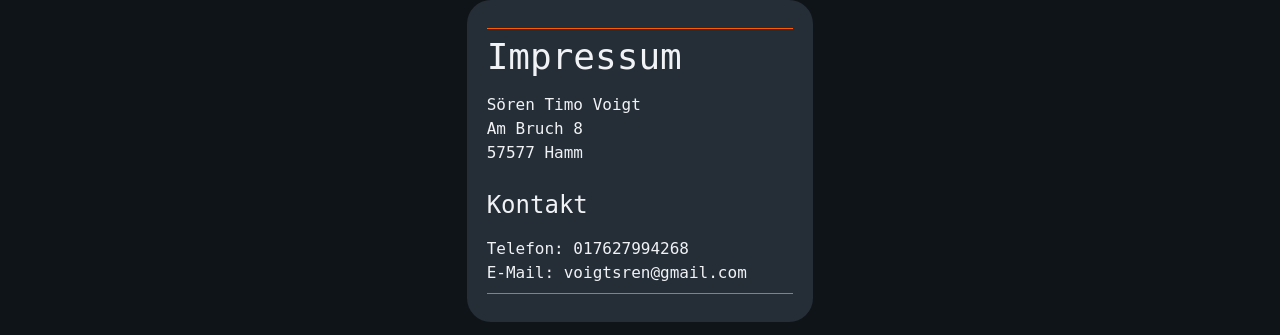
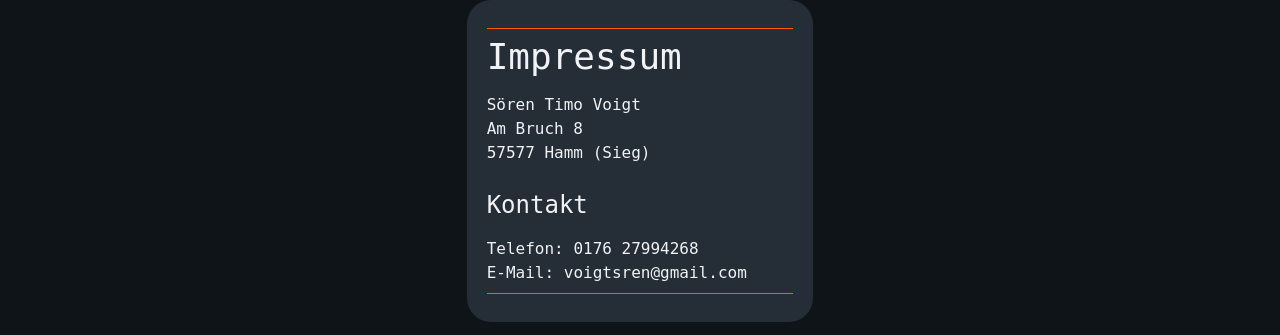
Before and after one commit to srenV/Portfolio, a React (Vite) app: page /impressum in a window 1280 px wide. Shown: the part 263-598 px from the top of the page. Built offline with nearby package versions, Linux system fonts and the light colour scheme.

Commit message:
Obfuscate contact info for spam protection

```diff
--- a/src/sections/About.jsx
+++ b/src/sections/About.jsx
@@ -44,7 +44,7 @@ export const About = () => {
             <h2 className="text-4xl md:text-5xl font-bold leading-tight animate-fade-in animation-delay-100 text-(--color-secondary-foreground)">
               Building our future,
               <span className="font-serif italic font-normal text-white">
-                {" "}
+                <br />
                 step by step.
               </span>
             </h2>
--- a/src/sections/Impressum.jsx
+++ b/src/sections/Impressum.jsx
@@ -5,7 +5,6 @@ import { Home } from "lucide-react";
 export const Impressum = () => {
   return (
     <div className="mx-auto min-h-screen px-10 md:px-30 pt-32 pb-20 relative z-10 items-center justify-center md:flex">
-
       <button
         className=" absolute md:fixed bottom-10 right-10 bg-(--color-primary) p-2 rounded-3xl"
         size="lg"
@@ -24,18 +23,24 @@ export const Impressum = () => {
         <h1 className="text-2xl md:text-4xl  mb-4">Impressum</h1>
 
         <p>
-          S&ouml;ren Timo Voigt
+          &#83;&#246;&#114;&#101;&#110;&#32;&#84;&#105;&#109;&#111;&#32;&#86;&#111;&#105;&#103;&#116;
           <br />
-          Am Bruch 8
+          &#65;&#109;&#32;&#66;&#114;&#117;&#99;&#104;&#32;&#56;
           <br />
-          57577 Hamm
+          &#53;&#55;&#53;&#55;&#55;&#32;&#72;&#97;&#109;&#109;&#32;&#40;&#83;&#105;&#101;&#103;&#41;
         </p>
 
         <h2 className="text-xl md:text-2xl mt-6 mb-4">Kontakt</h2>
         <p>
-          Telefon: 017627994268
+          Telefon:{" "}
+          <a href="tel:&#48;&#49;&#55;&#54;&#50;&#55;&#57;&#57;&#52;&#50;&#54;&#56;">
+            &#48;&#49;&#55;&#54; &#50;&#55;&#57;&#57;&#52;&#50;&#54;&#56;
+          </a>
           <br />
-          E-Mail: voigtsren@gmail.com
+          E-Mail:{" "}
+          <a href="mailto:&#118;&#111;&#105;&#103;&#116;&#115;&#114;&#101;&#110;&#64;&#103;&#109;&#97;&#105;&#108;&#46;&#99;&#111;&#109;">
+            &#118;&#111;&#105;&#103;&#116;&#115;&#114;&#101;&#110;&#64;&#103;&#109;&#97;&#105;&#108;&#46;&#99;&#111;&#109;
+          </a>
         </p>
         <hr className="text-(--color-primary) mt-2 mb-2" />
       </div>
--- a/src/sections/Legal.jsx
+++ b/src/sections/Legal.jsx
@@ -19,10 +19,11 @@ export const Legal = () => {
         </Link>
       </button>
       <div className="bg-(--color-muted) p-5 md:p-15 rounded-4xl">
-
         <p className="text-sm text-gray-500 italic mb-8 border-l-4 border-(--color-primary) pl-4">
-    Note: As this website is hosted and operated from Germany, the legal notices below are provided in German in accordance with local laws (DSGVO/GDPR).
-  </p>
+          Note: As this website is hosted and operated from Germany, the legal
+          notices below are provided in German in accordance with local laws
+          (DSGVO/GDPR).
+        </p>
         <h1 className="text-2xl md:text-4xl mb-4">
           Datenschutz&shy;erkl&auml;rung
         </h1>
@@ -149,15 +150,22 @@ export const Legal = () => {
           Website ist:
         </p>
         <p>
-          Sören Timo Voigt
+          &#83;&#246;&#114;&#101;&#110;&#32;&#84;&#105;&#109;&#111;&#32;&#86;&#111;&#105;&#103;&#116;
           <br />
-          Am Bruch 8<br />
-          57577 Hamm (Sieg)
+          &#65;&#109;&#32;&#66;&#114;&#117;&#99;&#104;&#32;&#56;
+          <br />
+          &#53;&#55;&#53;&#55;&#55;&#32;&#72;&#97;&#109;&#109;&#32;&#40;&#83;&#105;&#101;&#103;&#41;
         </p>
         <p>
-          Telefon: 017627994268
+          Telefon:{" "}
+          <a href="tel:&#48;&#49;&#55;&#54;&#50;&#55;&#57;&#57;&#52;&#50;&#54;&#56;">
+            &#48;&#49;&#55;&#54; &#50;&#55;&#57;&#57;&#52;&#50;&#54;&#56;
+          </a>
           <br />
-          E-Mail: voigtsren@gmail.com
+          E-Mail:{" "}
+          <a href="mailto:&#118;&#111;&#105;&#103;&#116;&#115;&#114;&#101;&#110;&#64;&#103;&#109;&#97;&#105;&#108;&#46;&#99;&#111;&#109;">
+            &#118;&#111;&#105;&#103;&#116;&#115;&#114;&#101;&#110;&#64;&#103;&#109;&#97;&#105;&#108;&#46;&#99;&#111;&#109;
+          </a>
         </p>
 
         <h3 className="text-lg md:text-2xl mt-4 mb-3">Speicherdauer</h3>
```
